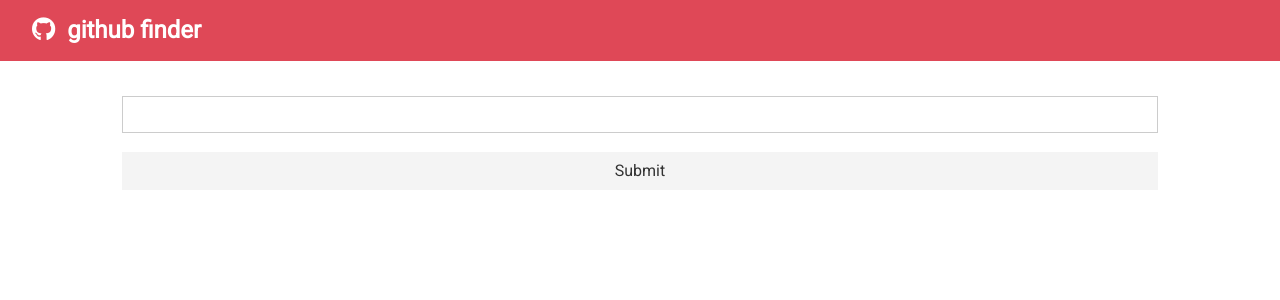
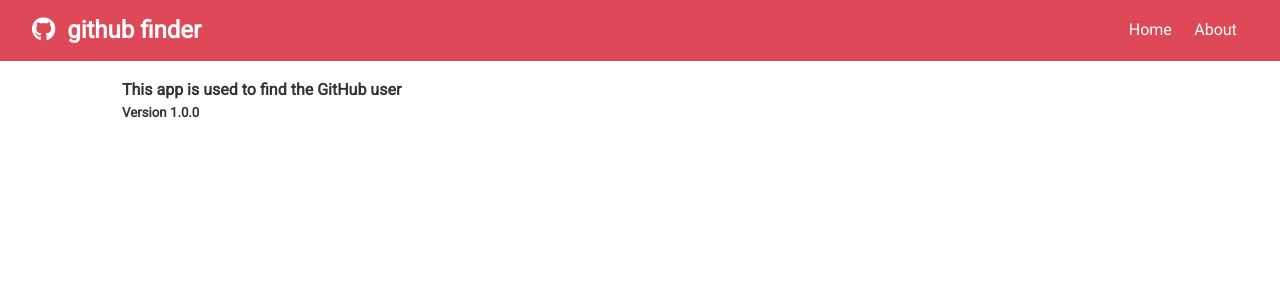
Before and after one commit to Angular-SPA-MEAN-CSharp-AspDotNet-MVC/GitFinder-App-ReactJS, a React (Create React App) app: page /about in a window 1280 px wide. Shown: the top 300 px of the page. Built offline with nearby package versions, Linux system fonts and the light colour scheme.

Commit message:
Implement react-router-dom (sec 21)

```diff
--- a/package.json
+++ b/package.json
@@ -9,6 +9,7 @@
     "axios": "^0.19.2",
     "react": "^16.13.1",
     "react-dom": "^16.13.1",
+    "react-router-dom": "^5.1.2",
     "react-scripts": "3.4.1"
   },
   "scripts": {
--- a/src/App.js
+++ b/src/App.js
@@ -1,10 +1,13 @@
-import React, {Component} from 'react';
+import React, {Component, Fragment} from 'react';
 import './App.css';
 import Navbar from './component/layout/Navbar';
 import Users from './component/users/Users';
 import Search from './component/users/Search';
 import Alert from './component/Alert';
+import About from './component/pages/About';
 import axios from 'axios';
+import { BrowserRouter as Router, Switch, Route } from 'react-router-dom';
+
 
 class App extends Component {
   state = {
@@ -41,17 +44,31 @@
   render(){
     const {users, loading} = this.state;
     return (
+      <Router>
         <div className="App">
           <Navbar title='github finder' icon='fab fa-github'></Navbar>
           <div className='container'>
             <Alert alert={this.state.alert} />
+            <Switch>
+              <Route
+                exact path='/'
+                render={props =>
+                  <Fragment>
                               <Search searchUser={this.searchUser}
                               clearUser={this.clearUser}
                               showClearUser={users.length >0 ? true: false}
                               setAlert={this.setAlert}/>
                               <Users loading={loading} users= {users}/>
+                  </Fragment>}>
+              </Route>
+              <Route
+                exact path='/about' component={About}>
+              </Route>
+            </Switch>
           </div>
       </div>
+      </Router>
+
     );
   }
 }
--- a/src/component/layout/Navbar.js
+++ b/src/component/layout/Navbar.js
@@ -1,5 +1,6 @@
 import React from 'react';
-import PropTypes from 'prop-types'
+import PropTypes from 'prop-types';
+import {Link} from 'react-router-dom';
 
 
 const Navbar = ({title,icon}) => {
@@ -9,6 +10,14 @@
                 <i className={icon} /> &nbsp;
                 {title}
             </h1>
+            <ul>
+                <li>
+                    <Link to='/'>Home</Link>
+                </li>
+                <li>
+                    <Link to='/About'>About</Link>
+                </li>
+            </ul>
         </nav>
     )
 }
--- /dev/null
+++ b/src/component/pages/About.js
@@ -0,0 +1,12 @@
+import React from 'react'
+
+export const About = () => {
+    return (
+        <div>
+            <h4>This app is used to find the GitHub user</h4>
+            <h5>Version 1.0.0</h5>
+        </div>
+    )
+}
+
+ export default About
```
Also changed, not shown: 1 other file (tests, documents, lock files or other folders). Lines whose indentation alone changed are shown as unchanged.
